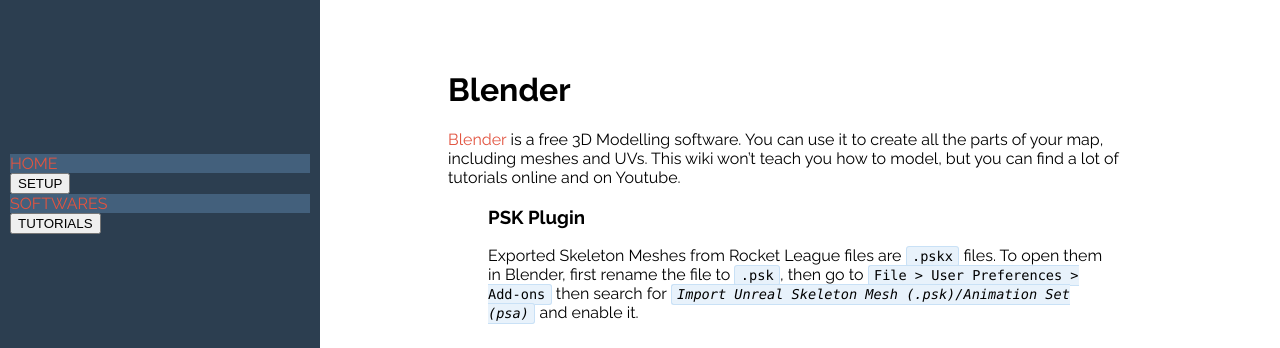
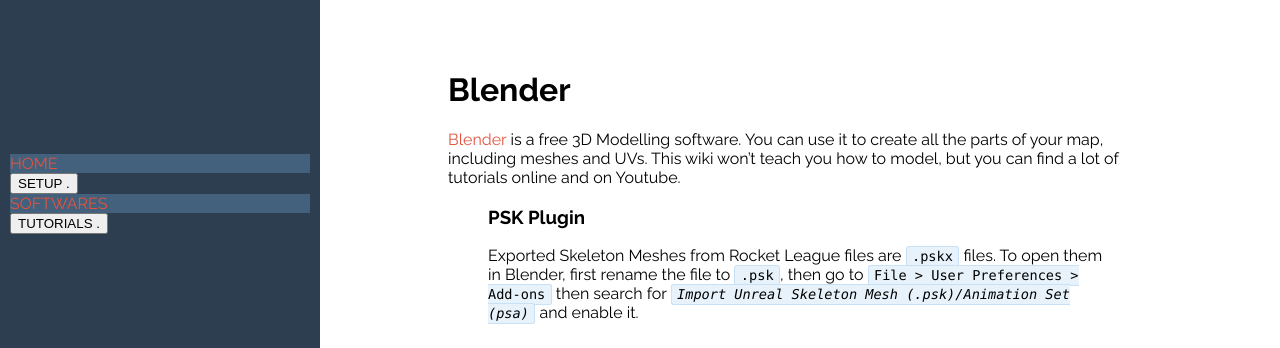
Before and after one commit to rocketleaguemoddingwiki/rocketleaguemoddingwiki.github.io, a Jekyll site: the page built from pages/softwares/softwares.md, in a window 1280 px wide. Shown: the top 348 px of the page. Built offline with Jekyll 4.4.1, drawn with Linux system fonts in a browser that asks for light colours.

Commit message:
debugging test

```diff
--- a/_includes/nav.html
+++ b/_includes/nav.html
@@ -13,7 +13,7 @@
             {% if link.sublinks %}
 
                 <li class="{{ isCurrentPage }}">
-                    <button onclick="changeDisplay('dropdown_{{ count }}', 'block')">{{ link.title }}<span class="caret"></span></button>
+                    <button onclick="changeDisplay('dropdown_{{ count }}', 'block')">{{ link.title }} {{ count }}.<span class="caret"></span></button>
                     <ul id="dropdown_{{ count }}" class="dropdown">
                         {% for sublink in link.sublinks %}
                             <li>
```
